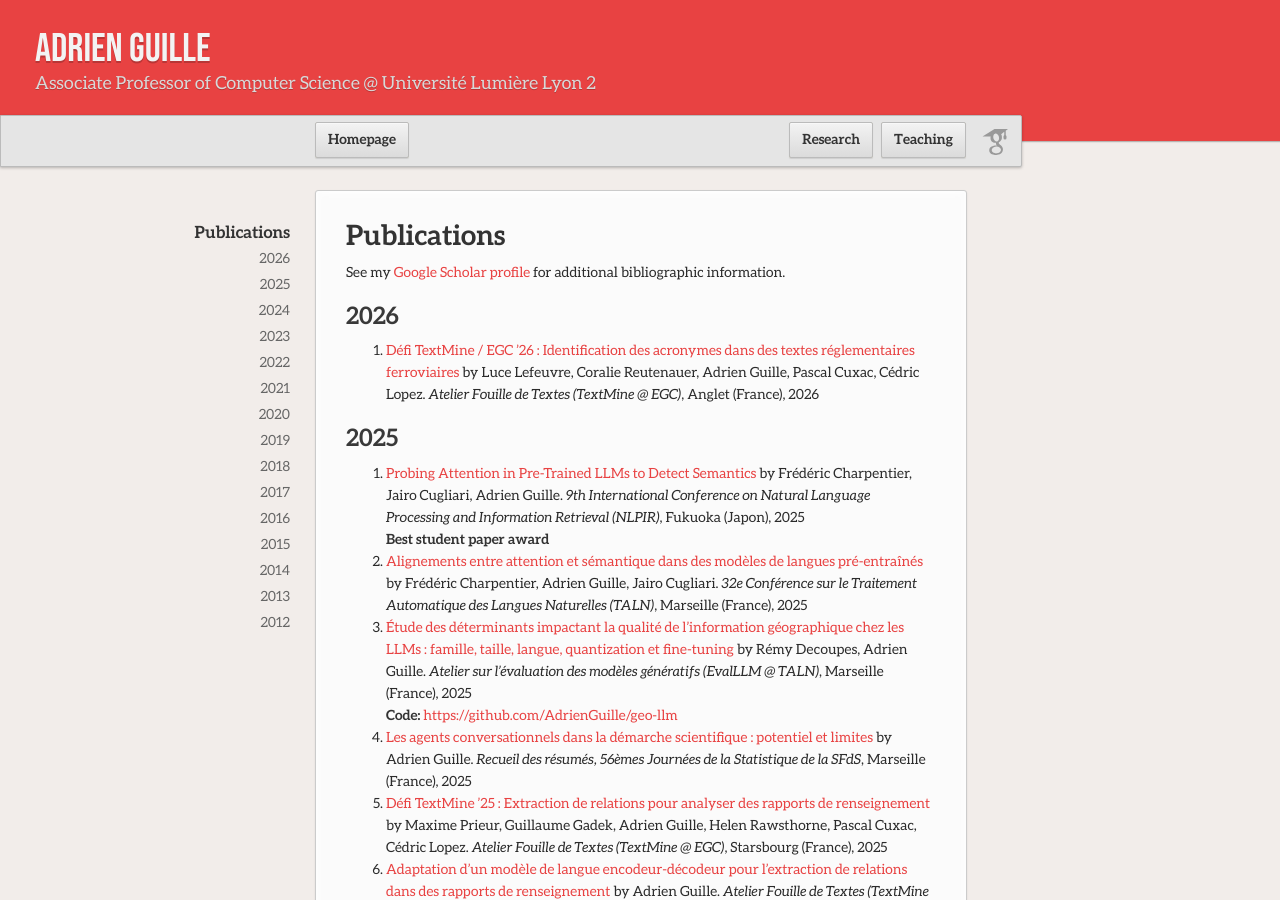
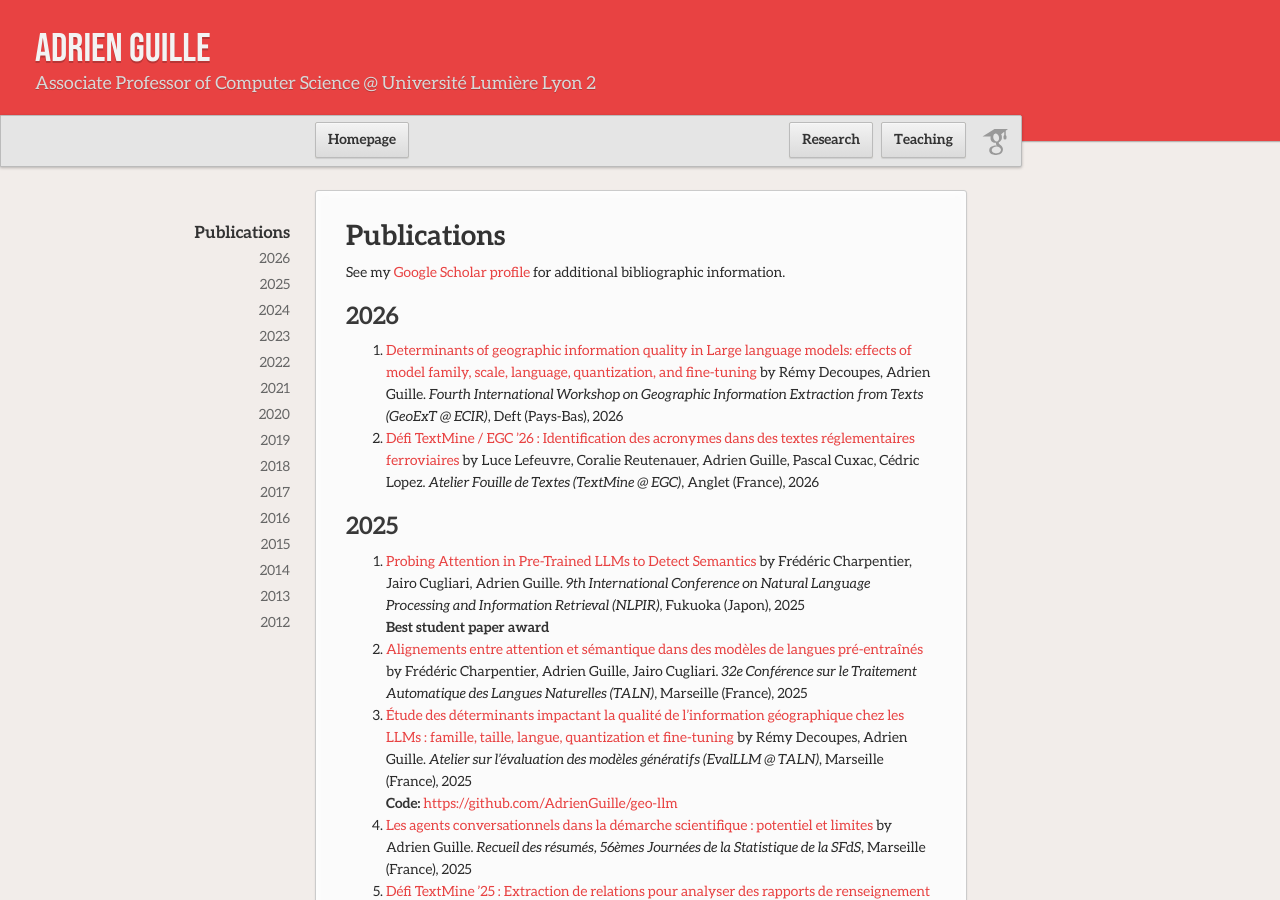
Before and after one commit to AdrienGuille/adrienguille.github.io, a Jekyll site: the page built from publications.md, in a window 1280 px wide and 900 px high. Built offline with Jekyll 4.4.1, drawn with Linux system fonts in a browser that asks for light colours; our own code applies the rules of GitHub Pages for plain Markdown files.

Commit message:
Update publications.md

```diff
--- a/publications.md
+++ b/publications.md
@@ -3,6 +3,7 @@
 See my [Google Scholar profile](https://scholar.google.com/citations?user=mM_oO18AAAAJ) for additional bibliographic information.
 
 ## 2026
+- [Determinants of geographic information quality in Large language models: effects of model family, scale, language, quantization, and fine-tuning](#) by Rémy Decoupes, Adrien Guille. *Fourth International Workshop on Geographic Information Extraction from Texts (GeoExT @ ECIR)*, Deft (Pays-Bas), 2026
 - [Défi TextMine / EGC ’26 : Identification des acronymes dans des textes réglementaires ferroviaires](#) by Luce Lefeuvre, Coralie Reutenauer, Adrien Guille, Pascal Cuxac, Cédric Lopez. *Atelier Fouille de Textes (TextMine @ EGC)*, Anglet (France), 2026
 
 ## 2025
```
